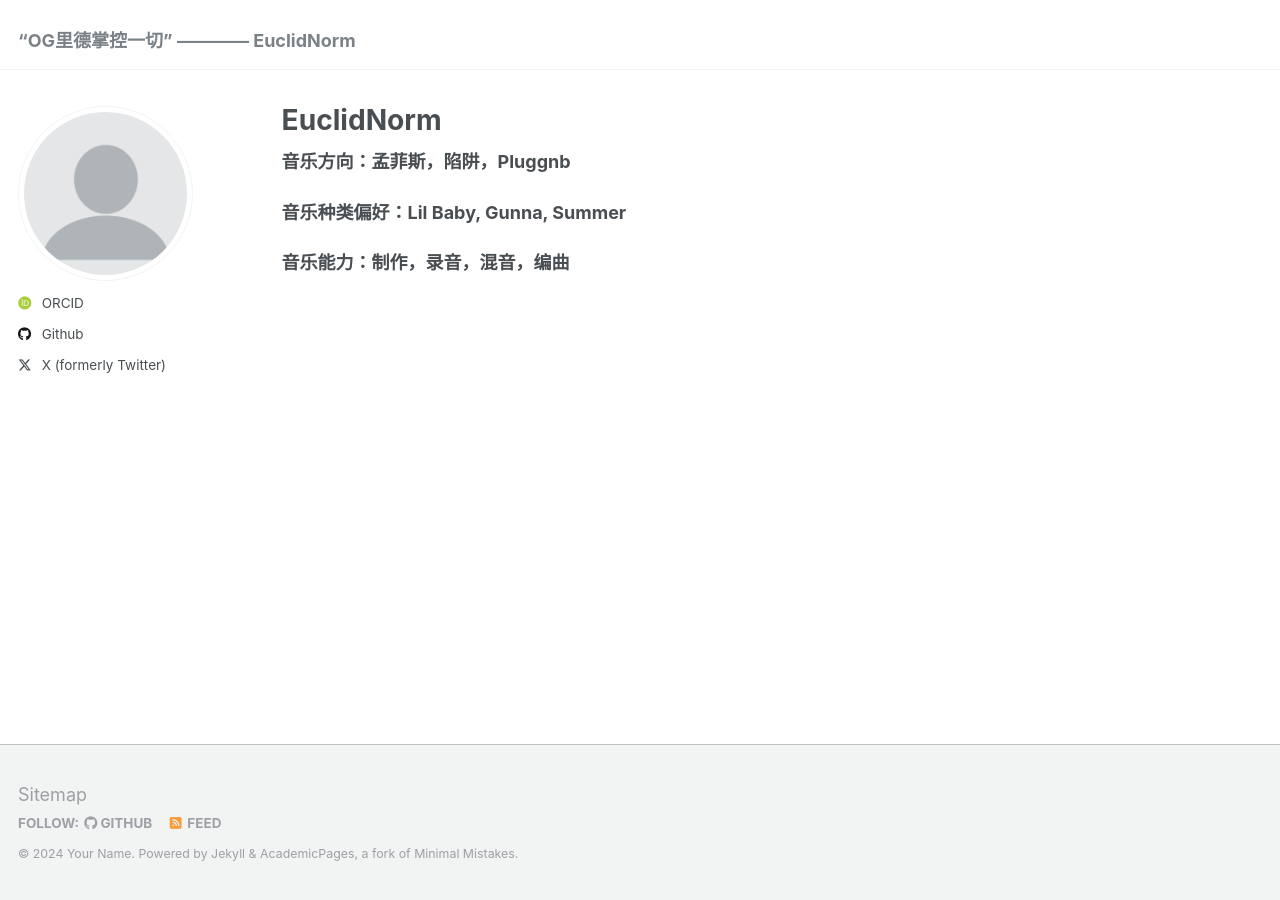
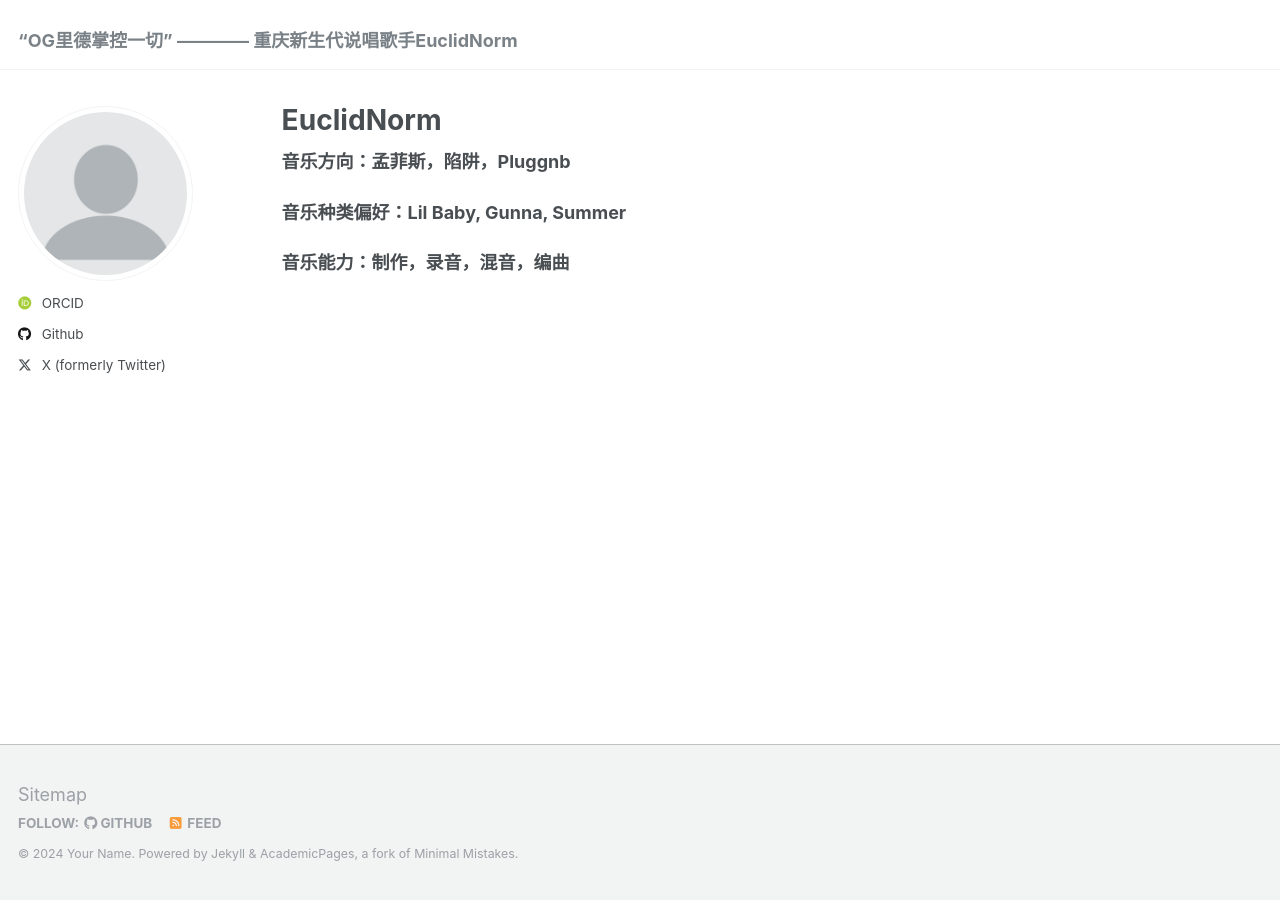
Before and after one commit to BSITA-CQ/BSITA-CQ.github.io, a Jekyll site: the page built from _pages/about.md, in a window 1280 px wide. Built offline with Jekyll 4.4.1, drawn with Linux system fonts in a browser that asks for light colours; some web fonts are replaced.

Commit message:
Update _config.yml

```diff
--- a/_config.yml
+++ b/_config.yml
@@ -7,7 +7,7 @@
 
 # Site Settings
 locale                   : "en-US"
-title                    : "“OG里德掌控一切” ———— EuclidNorm"
+title                    : "“OG里德掌控一切” ———— 重庆新生代说唱歌手EuclidNorm"
 title_separator          : "-"
 name                     : &name "Your Name"
 description              : &description "personal description"
```
